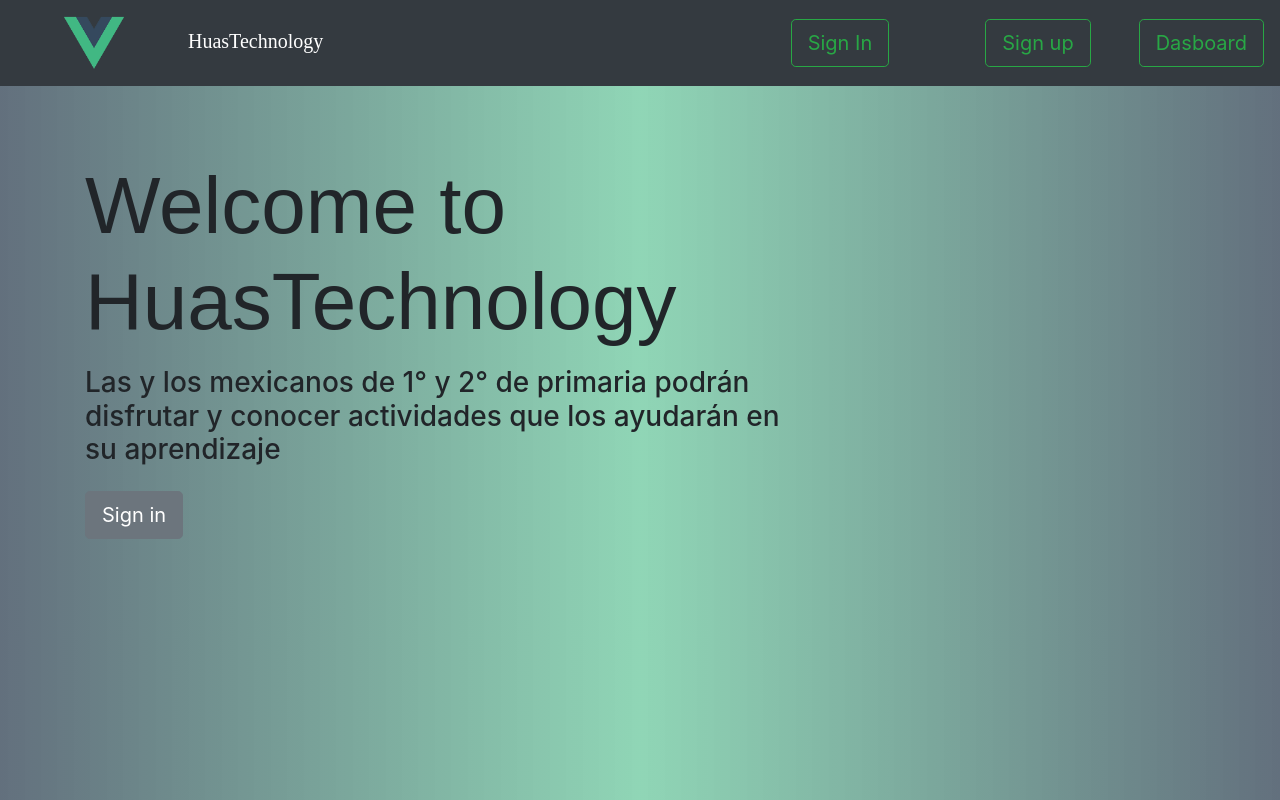
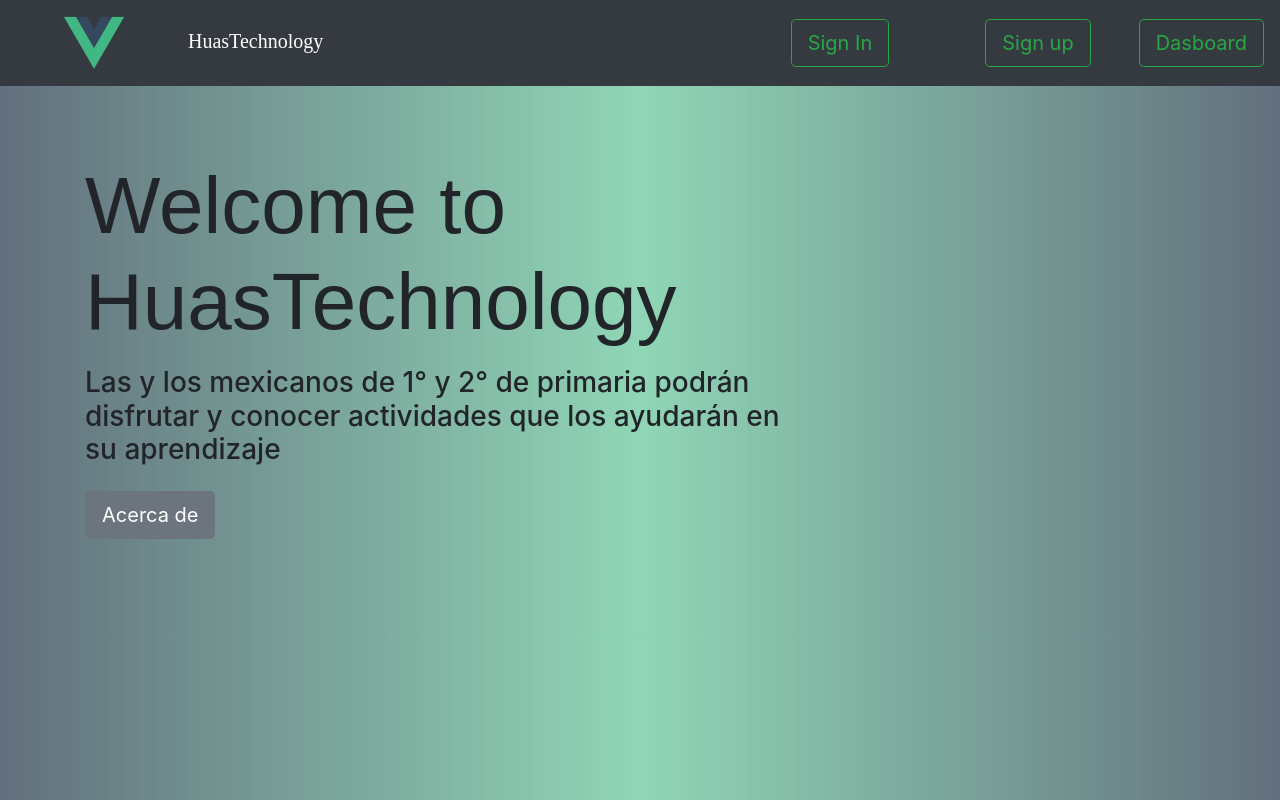
Before and after one commit to vicenteyah/interactive-book-Vuejs, a Vue app: page / in a window 1280 px wide. Built offline with nearby package versions, Linux system fonts and the light colour scheme.

Commit message:
Redireccionamiento de about configurado

```diff
--- a/src/views/Home.vue
+++ b/src/views/Home.vue
@@ -9,7 +9,7 @@
           <h1 class="mb-3">Welcome to HuasTechnology</h1>
           <h3>Las y los mexicanos de 1° y 2° de primaria podrán disfrutar y conocer actividades que los ayudarán en su aprendizaje</h3>
           <div class="d-flex flex-column flex-md-row my-4">
-            <button type="button" class="btn btn-secondary btn-lg">Sign in</button>
+            <button type="button" class="btn btn-secondary btn-lg" @click="$router.push('/about')">Acerca de</button>
           </div>
         </div>
       </div>
```
